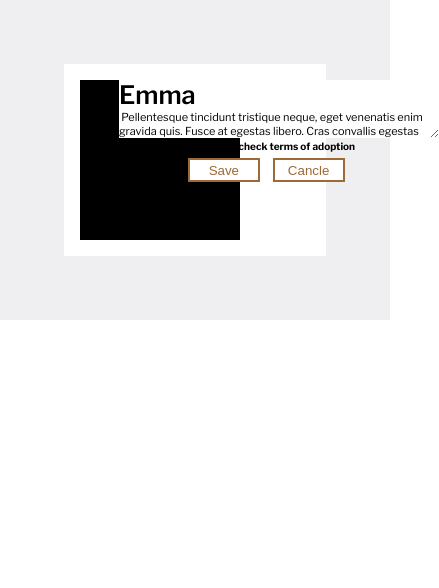
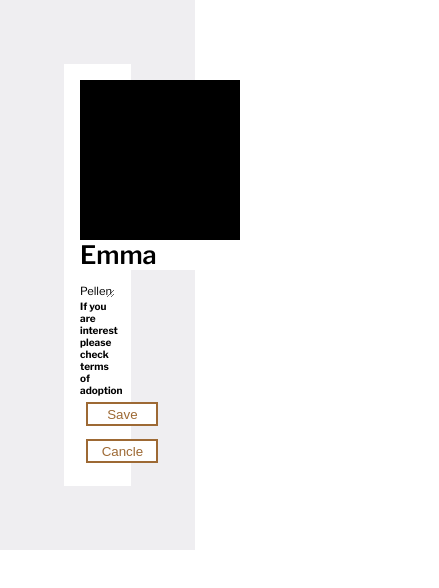
Before and after one commit to MTnetcode/pet-shelter, a React (Create React App) app: page /change in a window 390 px wide. Shown: the top 588 px of the page, 439 px wide, since content can reach past the window. Built offline with nearby package versions, Linux system fonts and the light colour scheme.

Commit message:
change-mobile

```diff
--- a/src/components/change/change.css
+++ b/src/components/change/change.css
@@ -4,13 +4,14 @@
     position: relative;
     padding: 4rem;
     height: 100%;
+    width: 50%;
 
 }
 .white{
     background-color: white;
     padding: 1rem;
     display: grid;
-    grid-template-columns: 10vw auto;
+    grid-template-columns: auto auto;
 }
 .image{
    background-color: black;
@@ -32,7 +33,7 @@ width: 10rem;
     border: none;
     width: 100%;
     height: auto;
-   font-size: 1.3vh;
+   font-size: .6rem;
    font-family: 'Libre Franklin', sans-serif;
 }
 
@@ -52,3 +53,43 @@ width: 10rem;
     position: absolute;
     right: 10%;
 }
+
+@media only screen and (max-width: 767px) {
+    .rose{
+        position: static;
+    }
+    .white{
+        background-color: white;
+        padding: 1rem;
+        display: block;
+
+    }
+    .image{
+       background-color: black;
+    height: 10rem;
+    width: 10rem;
+
+    }
+
+    .head{
+
+       border: none;
+       font-size: 3vh;
+       font-weight: 600;
+       font-family: 'Libre Franklin', sans-serif;
+    }
+
+
+    .area{
+        border: none;
+        width: 100%;
+        height: auto;
+       font-size: .7rem;
+       font-family: 'Libre Franklin', sans-serif;
+    }
+
+    .butt{
+position: static;
+    }
+
+  }
```
